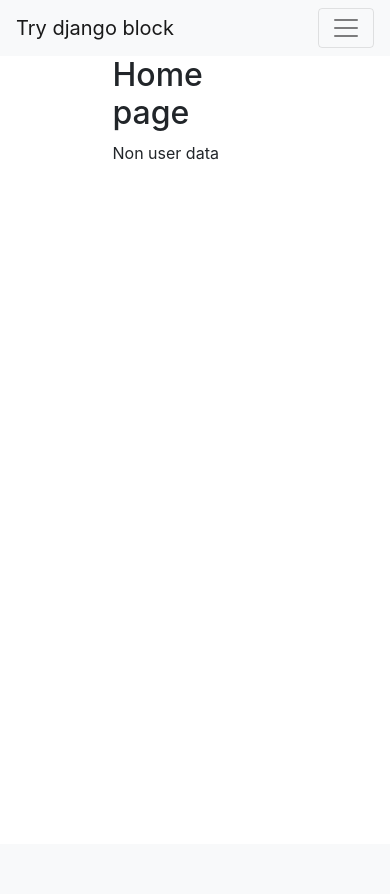
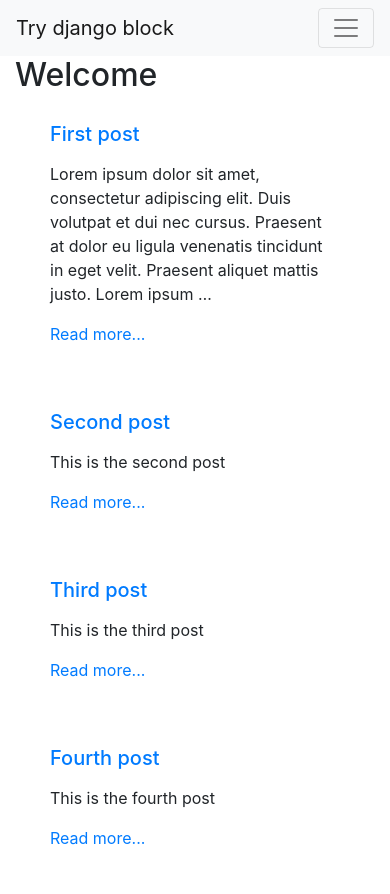
Before and after one commit to Deepgrg/My_django_practice, a Django app: page / in a window 390 px wide. Before the commit the page ends 160 px from the top, so only its background shows below. Run offline with Django 3.2, Linux system fonts and the light colour scheme; data comes from the database, SQL or seed files in the repository; both versions use the stored data as it was after the commit; some libraries are stand-ins or nearby versions.

Commit message:
Added some design to the page

```diff
--- a/blog/views.py
+++ b/blog/views.py
@@ -1,17 +1,15 @@
 from django.shortcuts import render
 
+from posts.models import Posts
 from try_django.form import ContactForm
 
 def home_page(request):
+    qs = Posts.objects.all()[:4]
     context = {
-        'title' : 'Non user data' ,
+        'title' : 'Welcome' ,
+        'posts' : qs,
+        }
 
-        }
-    if request.user.is_authenticated :
-        context = {
-        'title' : 'User data' ,
-         'list' : [1,2,3,5,6,8],
-        }
     return render(request , 'blog/home_page.html' ,context)
 
 
--- a/templates/blog/base.html
+++ b/templates/blog/base.html
@@ -12,15 +12,11 @@
   </head>
   <body>
     {% include 'blog/navbar.html' %}
-      <div class="container">
-          <div class='row'>
-                <div class = 'col-6 mx-auto'>
-                    {% block content %}
+      <div class="container-fluid">
+        {% block content %}
 
-                    {% endblock content %}
-                </div>
-            </div>
-        </div>
+        {% endblock content %}
+      </div>
 
     {% include 'blog/js.html' %}
   </body>
--- a/templates/blog/home_page.html
+++ b/templates/blog/home_page.html
@@ -1,8 +1,10 @@
 {% extends 'blog/base.html' %}
 {% block content %}
-    <h2>Home page</h2>
-    {{ title }}
-    {% for a in list %}
-        <li>{{a}}</li>
+
+    <h2>{{ title }}</h2>
+
+    {% for a in posts %}
+        {% include 'blog/list_inline.html' with posts=a  truncate=True detail=False %}
     {% endfor %}
+
 {% endblock content %}
--- /dev/null
+++ b/templates/blog/list_inline.html
@@ -0,0 +1,17 @@
+
+<div class = 'col-12 col-md-7 mb-4 mx-auto' >
+    <div class = 'card-body'>
+        <a href = {% url 'posts-detail' posts.slug %} ><h5 class = 'card-title'>{{ posts.title }}</h5></a>
+        <p class="card-text" >
+
+            {% if truncate %}
+                {{posts.content|linebreaks|truncatewords:30}}
+            {% else %}
+                {{posts.content |linebreaks}}
+            {% endif %}
+        </p>
+        {% if not detail %}
+            <a href= {% url 'posts-detail' posts.slug %}>Read more...</a>
+        {% endif %}
+    </div>
+</div>
--- a/templates/posts/blog_post_detail_view.html
+++ b/templates/posts/blog_post_detail_view.html
@@ -1,6 +1,6 @@
 {% extends 'blog/base.html' %}
 {% block content %}
-
+    <div class='row'>
         <h2>{{object.title}}</h2>
         <p>{{object.content}}</p>
         <br>
@@ -8,4 +8,5 @@
         <br><br>
         <a href = {% url 'posts-update' object.slug %} >Update the post</a><br>
         <a href = {% url 'posts-delete' object.slug %} >Delete the post</a>
+    </div>
 {% endblock content %}
```
Also changed, not shown: templates/posts/blog_post_list_view.html (+5 -4 lines), db.sqlite3. Lines whose indentation alone changed are shown as unchanged.
